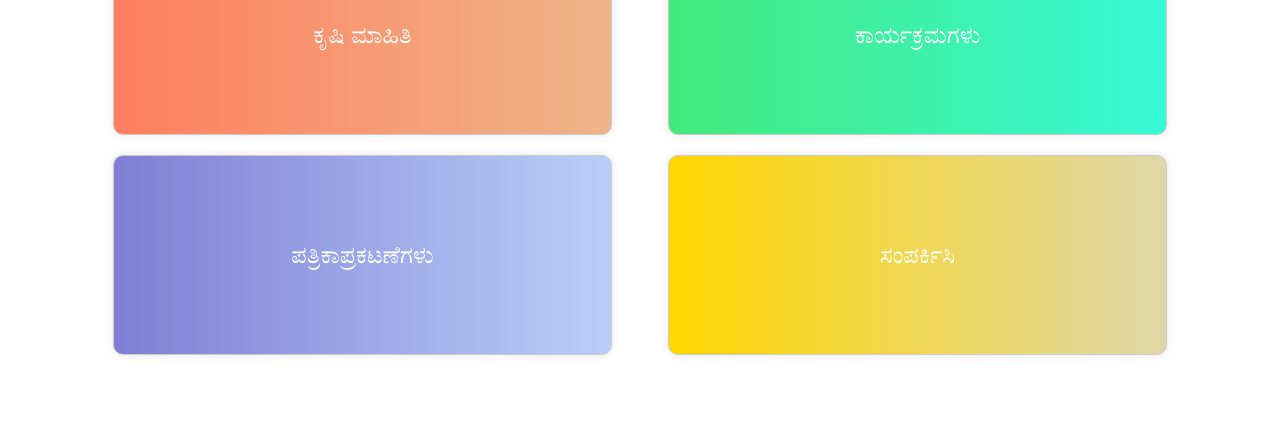
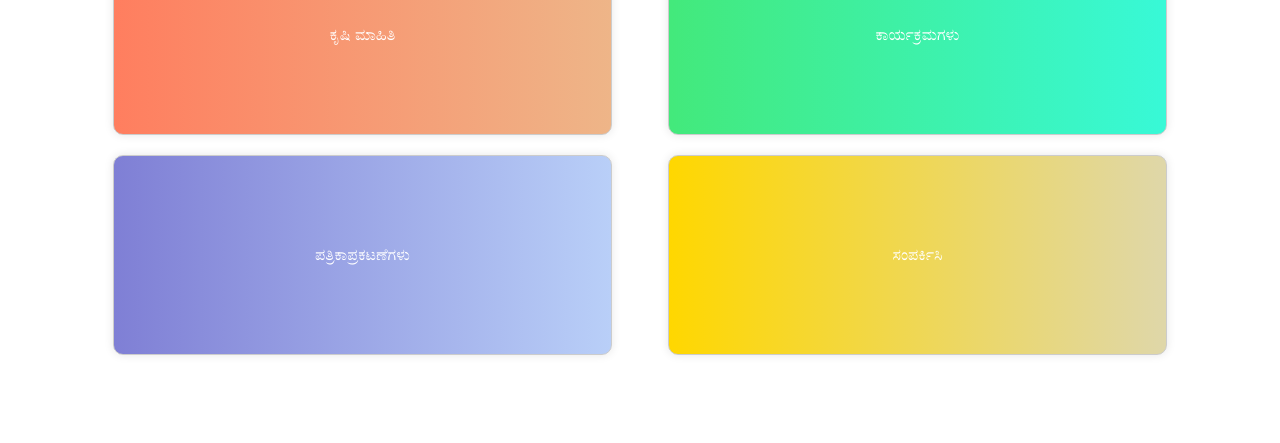
Before and after one commit to shashikant-panchal/Krishi-Mahiti-Chikkatuppuru, a plain HTML site: page index.html in a window 1280 px wide. Shown: the part 1659-2102 px from the top of the page. Drawn offline with nearby package versions, Linux system fonts and the light colour scheme.

Commit message:
Updated Now

```diff
--- a/index.html
+++ b/index.html
@@ -89,7 +89,7 @@
 
         @media screen and (max-width: 768px) {
             .box {
-                width: 45%;
+                width: 35%;
             }
         }
     </style>
@@ -168,22 +168,22 @@
     <div class="container">
         <div class="box" style="background: linear-gradient(to right, #ff7e5f, #eeb588);">
             <a href="KrishiMahiti.html">
-                <h4 class="box-title">ಕೃಷಿ ಮಾಹಿತಿ</h4>
+                <h6 class="box-title">ಕೃಷಿ ಮಾಹಿತಿ</h6>
             </a>
         </div>
         <div class="box" style="background: linear-gradient(to right, #43e97b, #38f9d7);">
             <a href="KaryaKrama.html">
-                <h4 class="box-title">ಕಾರ್ಯಕ್ರಮಗಳು</h4>
+                <h6 class="box-title">ಕಾರ್ಯಕ್ರಮಗಳು</h6>
             </a>
         </div>
         <div class="box" style="background: linear-gradient(to right, #7f7fd5, #b9cff8);">
             <a href="Prakatane.html">
-                <h4 class="box-title">ಪತ್ರಿಕಾಪ್ರಕಟಣೆಗಳು</h4>
+                <h6 class="box-title">ಪತ್ರಿಕಾಪ್ರಕಟಣೆಗಳು</h6>
             </a>
         </div>
         <div class="box" style="background: linear-gradient(to right, #ffd700, #dfd7a9);">
             <a href="contact.html">
-                <h4 class="box-title">ಸಂಪರ್ಕಿಸಿ</h4>
+                <h6 class="box-title">ಸಂಪರ್ಕಿಸಿ</h6>
             </a>
         </div>
     </div>
```
